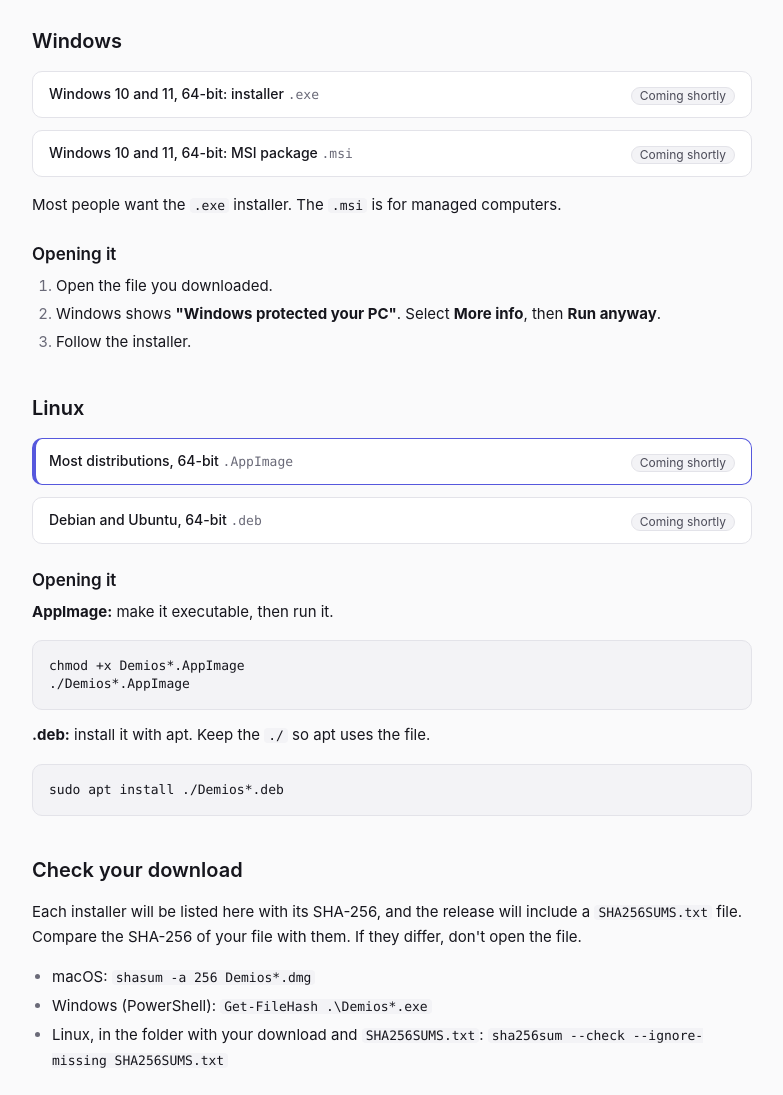
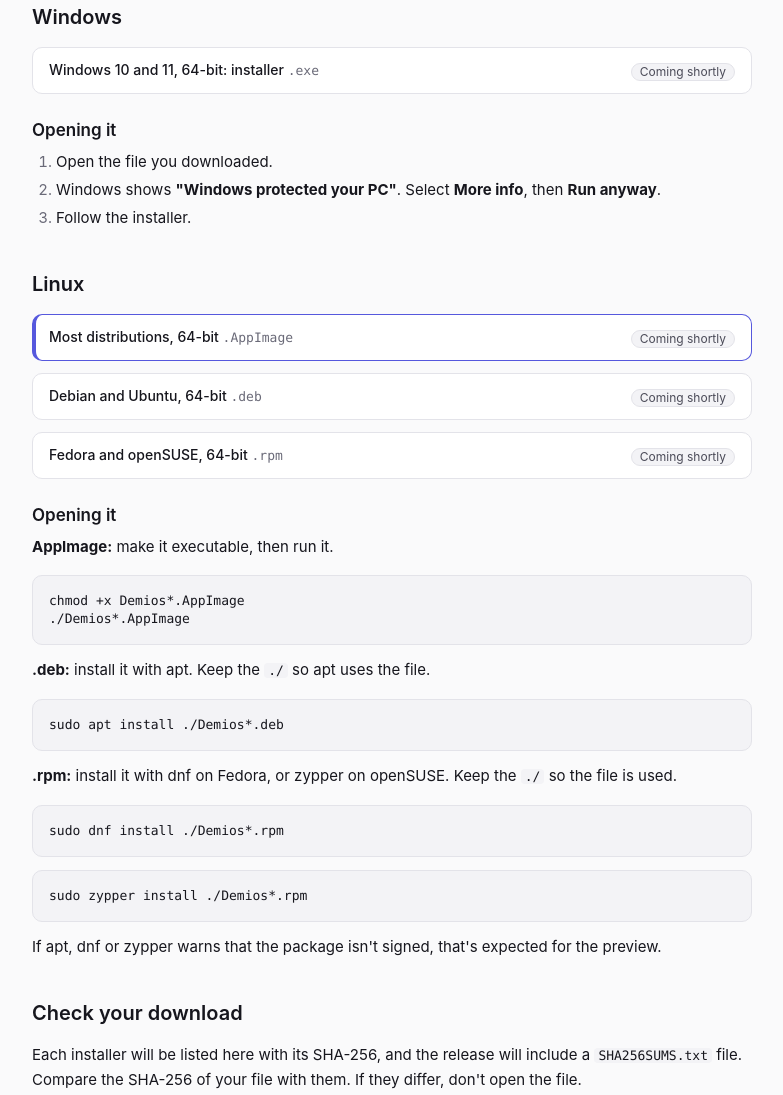
Before and after one commit to mimshavandi/demios-landing, a plain HTML site: page site/download/index.html in a window 1280 px wide. Shown: the part 1171-2266 px from the top of the page, without its empty margins (54-837 px from the left). Drawn offline with Linux system fonts and the light colour scheme.

Commit message:
T-WEB-13: installer set per D-027 (.rpm in, .msi out); signed builds later, no store promise
Co-Authored-By: Claude Opus 5.5 <noreply@anthropic.com>

```diff
--- a/site/download/index.html
+++ b/site/download/index.html
@@ -55,7 +55,7 @@
     <ul class="list">
       <li>It's an early preview. Expect rough edges, and please <a href="https://github.com/mimshavandi/demios-desktop/issues">report problems</a>.</li>
       <li>It doesn't update itself yet. To get a newer version, download it from this page and install it over the old one.</li>
-      <li>Signed versions from the app stores will replace the preview later. Moving to one needs one reinstall.</li>
+      <li>Signed builds will come later and replace the preview. Moving to one may need one reinstall.</li>
     </ul>
 
     <section aria-labelledby="macos">
@@ -88,12 +88,7 @@
           <p class="file-title">Windows 10 and 11, 64-bit: installer <span class="file-type">.exe</span></p>
           <p class="file-status"><span class="badge">Coming shortly</span></p>
         </li>
-        <li class="file" data-os="windows">
-          <p class="file-title">Windows 10 and 11, 64-bit: MSI package <span class="file-type">.msi</span></p>
-          <p class="file-status"><span class="badge">Coming shortly</span></p>
-        </li>
       </ul>
-      <p>Most people want the <code>.exe</code> installer. The <code>.msi</code> is for managed computers.</p>
       <h3 id="windows-open">Opening it</h3>
       <ol class="list">
         <li>Open the file you downloaded.</li>
@@ -113,6 +108,10 @@
           <p class="file-title">Debian and Ubuntu, 64-bit <span class="file-type">.deb</span></p>
           <p class="file-status"><span class="badge">Coming shortly</span></p>
         </li>
+        <li class="file" data-os="linux">
+          <p class="file-title">Fedora and openSUSE, 64-bit <span class="file-type">.rpm</span></p>
+          <p class="file-status"><span class="badge">Coming shortly</span></p>
+        </li>
       </ul>
       <h3 id="linux-open">Opening it</h3>
       <p><strong>AppImage:</strong> make it executable, then run it.</p>
@@ -120,6 +119,10 @@
 ./Demios*.AppImage</code></pre>
       <p><strong>.deb:</strong> install it with apt. Keep the <code>./</code> so apt uses the file.</p>
 <pre><code>sudo apt install ./Demios*.deb</code></pre>
+      <p><strong>.rpm:</strong> install it with dnf on Fedora, or zypper on openSUSE. Keep the <code>./</code> so the file is used.</p>
+<pre><code>sudo dnf install ./Demios*.rpm</code></pre>
+<pre><code>sudo zypper install ./Demios*.rpm</code></pre>
+      <p>If apt, dnf or zypper warns that the package isn't signed, that's expected for the preview.</p>
     </section>
 
     <h2 id="check">Check your download</h2>
```
